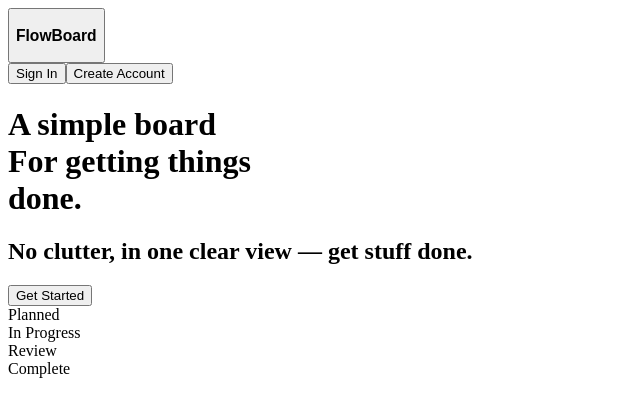
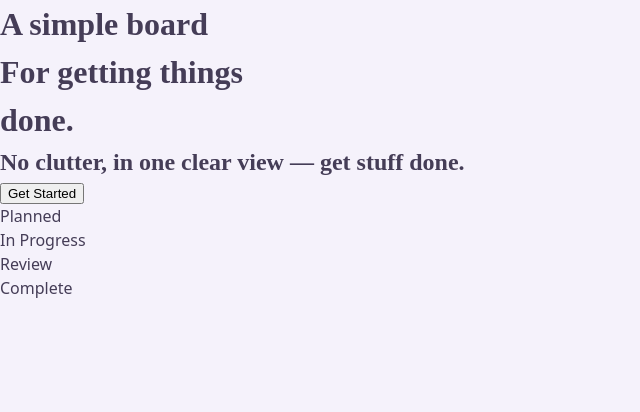
Before and after one commit to notEmmi/FlowBoard, a React (Vite) app in the folder frontend/: page /landing in a window 1280 px wide. Shown: the top 412 px of the page, without its empty margins (0-640 px from the left). Built offline with nearby package versions, Linux system fonts and the light colour scheme; no server answers.

Commit message:
style: update App component structure and enhance global CSS variables for improved design consistency

```diff
--- a/frontend/src/App.css
+++ b/frontend/src/App.css
@@ -1 +1,80 @@
 /* App styles */
+/* FlowBoard — visual reference / design tokens
+   NOTE: the actual pages are built as inline-styled Design Components (no stylesheet is
+   loaded at runtime). This file is a handoff reference for values used consistently
+   across every screen — copy these into your own stylesheet/theme when you build the app. */
+
+:root {
+  /* Surfaces */
+  --color-bg:            #F5F2FB;  /* page background */
+  --color-surface:       #FFFFFF;  /* cards, inputs, panels */
+  --color-border:        #E5E0F0;  /* input/card borders */
+
+  /* Brand / text */
+  --color-ink:           #453D57;  /* primary text, primary buttons, headlines */
+  --color-ink-soft:      #7A7189;  /* secondary text, labels */
+  --color-ink-faint:     #B4ABC4;  /* placeholder / disabled text */
+
+  /* Accents */
+  --color-mint:          #9ADBC7;  /* logo mark, in-progress, primary accent */
+  --color-mint-deep:     #7FBFA4;  /* complete state */
+  --color-gold:          #DDAE6B;  /* review state, secondary accent */
+  --color-danger:        #C0645C;  /* destructive actions (delete, sign out) */
+
+  /* Dark mode (sidebar + cards get the darkest tone; page bg one step lighter) */
+  --color-dark-sidebar:  #332C40;
+  --color-dark-card:     #332C40;
+  --color-dark-bg:       #524A66;
+  --color-dark-text:     #F0ECF8;
+
+  /* Type */
+  --font-display: 'Caveat', cursive;   /* headlines only — 700 weight */
+  --font-body: 'Poppins', system-ui, sans-serif;
+
+  /* Radii */
+  --radius-sm: 6px;   /* nav icons */
+  --radius-md: 9px;   /* inputs, tab corners */
+  --radius-lg: 12px;  /* cards, panels */
+  --radius-xl: 16px;  /* hero panels, auth cards */
+
+  /* Spacing scale */
+  --space-1: 4px;
+  --space-2: 8px;
+  --space-3: 12px;
+  --space-4: 16px;
+  --space-5: 20px;
+  --space-6: 24px;
+  --space-8: 32px;
+  --space-10: 40px;
+
+  /* Shadows */
+  --shadow-card: 0 2px 10px rgba(69,61,87,.06);
+  --shadow-panel: 0 6px 20px rgba(69,61,87,.08);
+
+  /* Layout */
+  --sidebar-width: 64px;
+}
+
+/* Sidebar: var(--color-dark-sidebar) equivalent, always dark regardless of light/dark mode:
+   #453D57 in light mode / #332C40 in dark mode */
+
+
+body {
+  background-color: var(--color-bg);
+  color: var(--color-ink);
+  font-family: var(--font-body);
+  font-size: 16px;
+  line-height: 1.5;
+  margin: 0;
+  padding: 0;
+}
+
+h1, h2, h3, h4, h5, h6 {
+  font-family: var(--font-display);
+  margin: 0;
+}
+
+p {
+  margin: 0 0 var(--space-4) 0;
+  font-family: var(--font-body);
+}
--- a/frontend/src/App.jsx
+++ b/frontend/src/App.jsx
@@ -77,10 +77,7 @@ export default function App() {
   return (
     <Router>
       <div className='app'>
-        <div ref={topbarRef}>
-          <TopNav isLoggedIn={isLoggedIn} onAuthSuccess={handleAuthSuccess} onLogout={handleLogout} />
-        </div>
-        {isLoggedIn && <SessionManager onLogout={handleLogout} />}
+
         <Routes>
           <Route path="/" element={<Home isLoggedIn={isLoggedIn} />} />
           <Route path="/landing" element={<Landing onAuthSuccess={handleAuthSuccess} />} />
```
